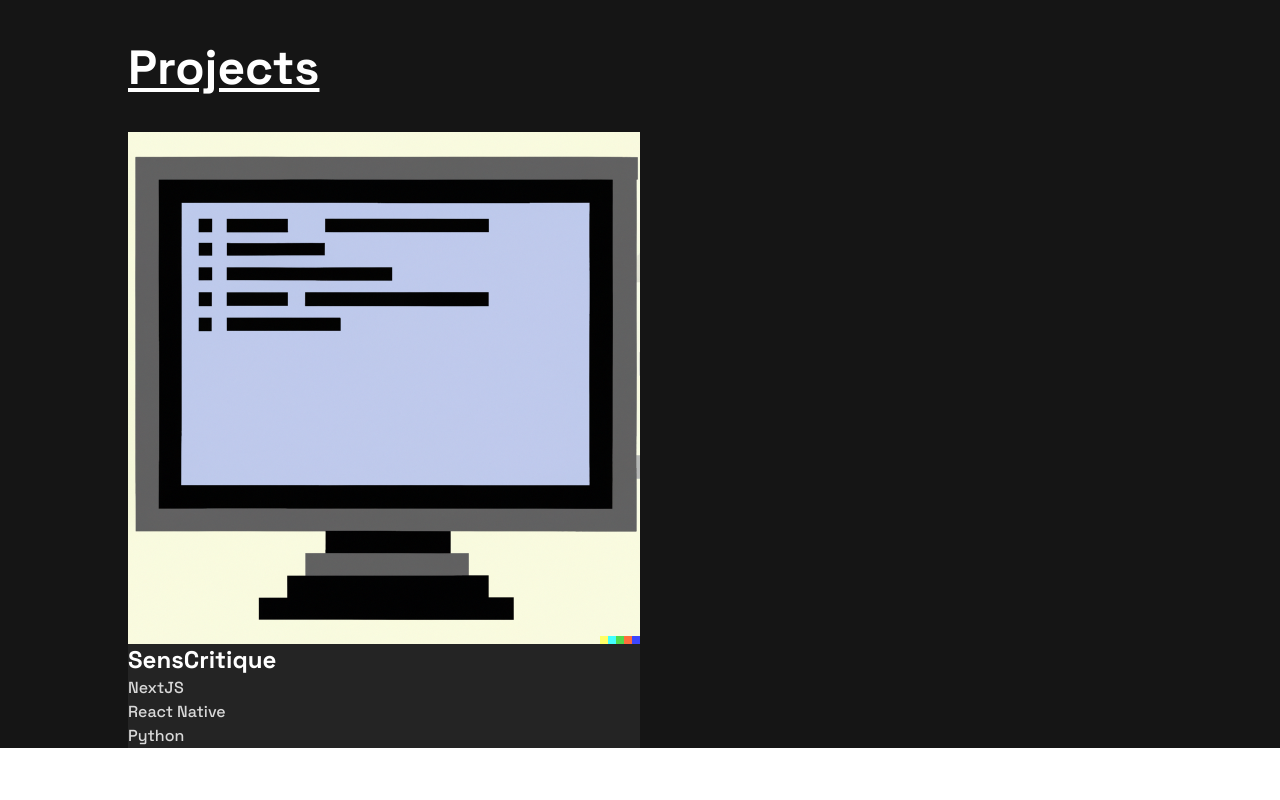
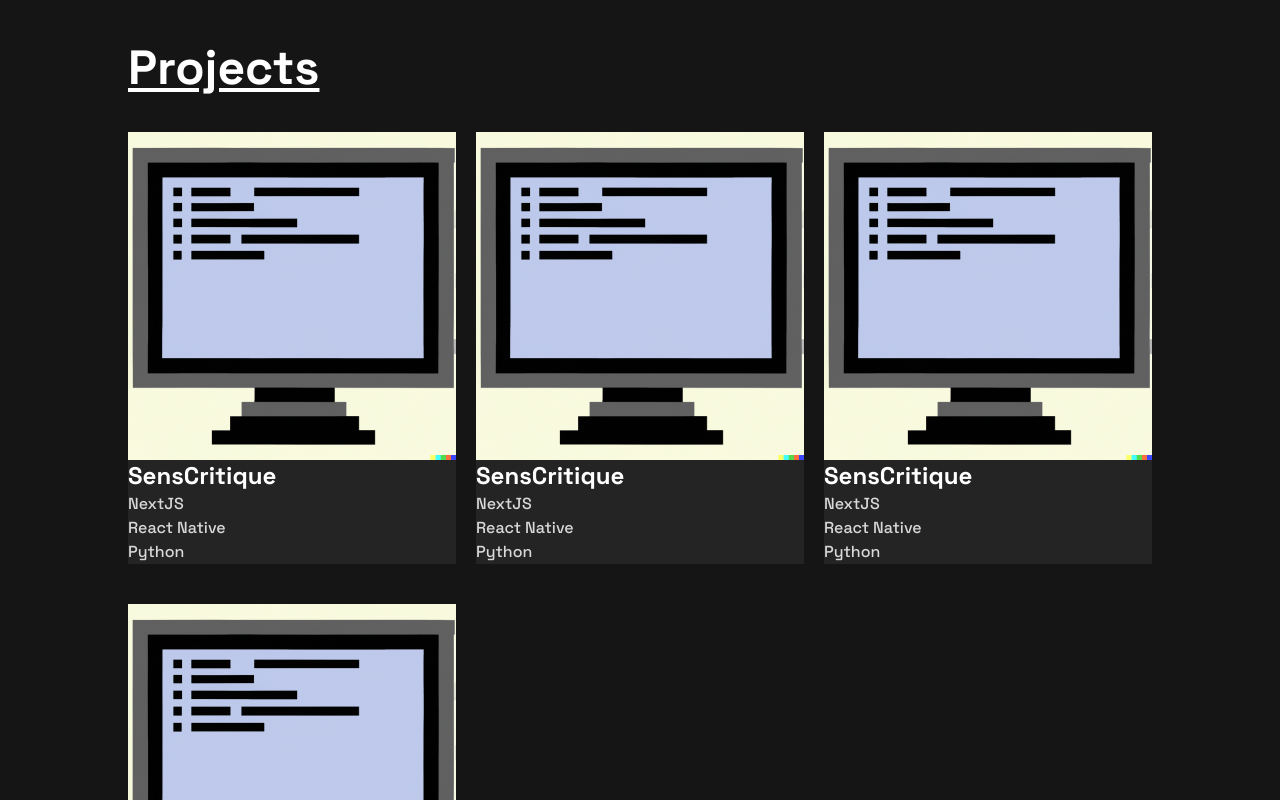
Before and after one commit to tdimnet/tdimnet.github.io, a React (Vite) app: page / in a window 1280 px wide. Shown: the part 880-1680 px from the top of the page. Before the commit the page ends 1628 px from the top, so only its background shows below. Built offline with nearby package versions, Linux system fonts and the light colour scheme.

Commit message:
Adding other example of projects

```diff
--- a/src/pages/Home/index.tsx
+++ b/src/pages/Home/index.tsx
@@ -37,7 +37,7 @@ function Page() {
             content="Hard Skills"
             as="h2"
           />
-          <ul className="grid grid-cols-1 md:grid-cols-2 lg:grid-cols-3  gap-y-5">
+          <ul className="grid grid-cols-1 md:grid-cols-2 lg:grid-cols-3 gap-y-5">
             <Skill title="HTML" content="7 Years Experience" />
             <Skill title="CSS" content="7 Years Experience" />
             <Skill title="JavaScript" content="7 Years Experience" />
@@ -52,7 +52,19 @@ function Page() {
             content="Projects"
             as="h2"
           />
-          <div className="grid grid-cols-1 md:grid-cols-2">
+          <div className="grid grid-cols-1 md:grid-cols-2 lg:grid-cols-3 gap-y-10 md:gap-x-5">
+            <Project
+              title="SensCritique"
+              skills={["NextJS", "React Native", "Python"]}
+            />
+            <Project
+              title="SensCritique"
+              skills={["NextJS", "React Native", "Python"]}
+            />
+            <Project
+              title="SensCritique"
+              skills={["NextJS", "React Native", "Python"]}
+            />
             <Project
               title="SensCritique"
               skills={["NextJS", "React Native", "Python"]}
```
